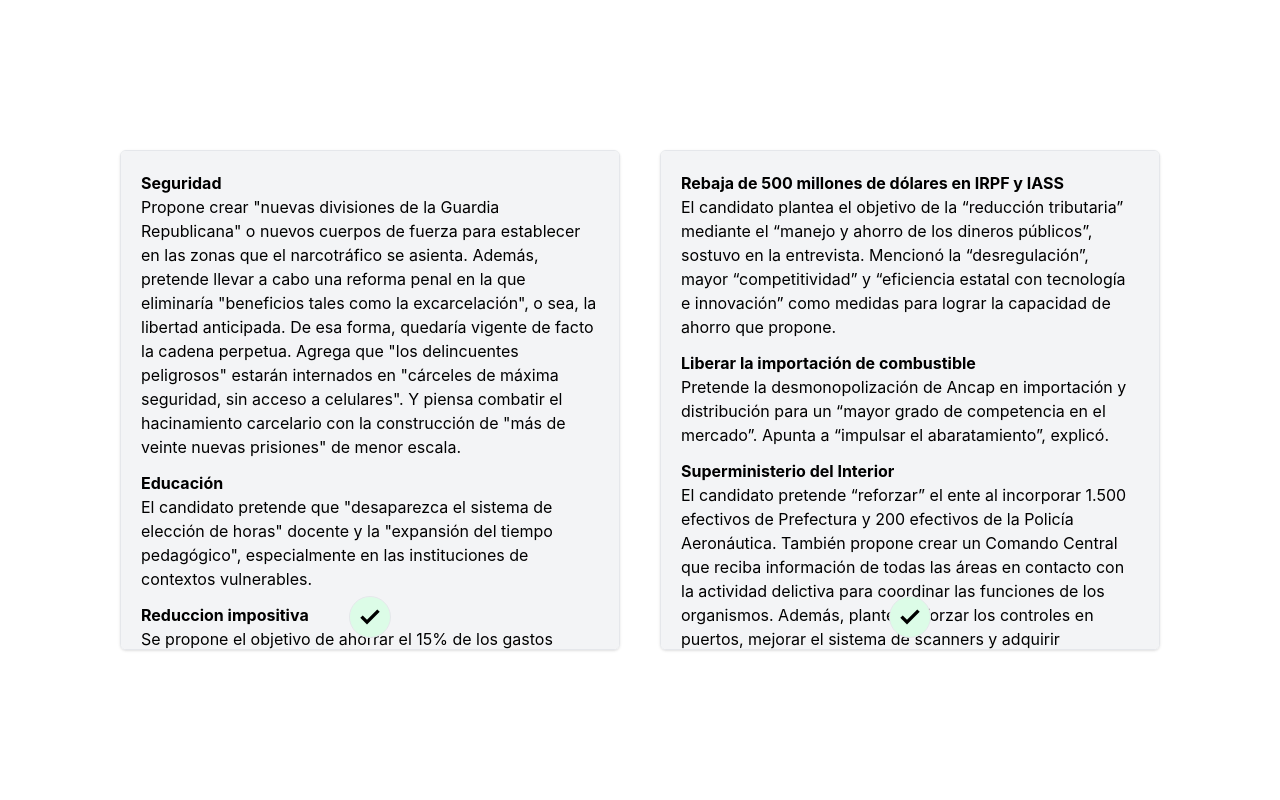
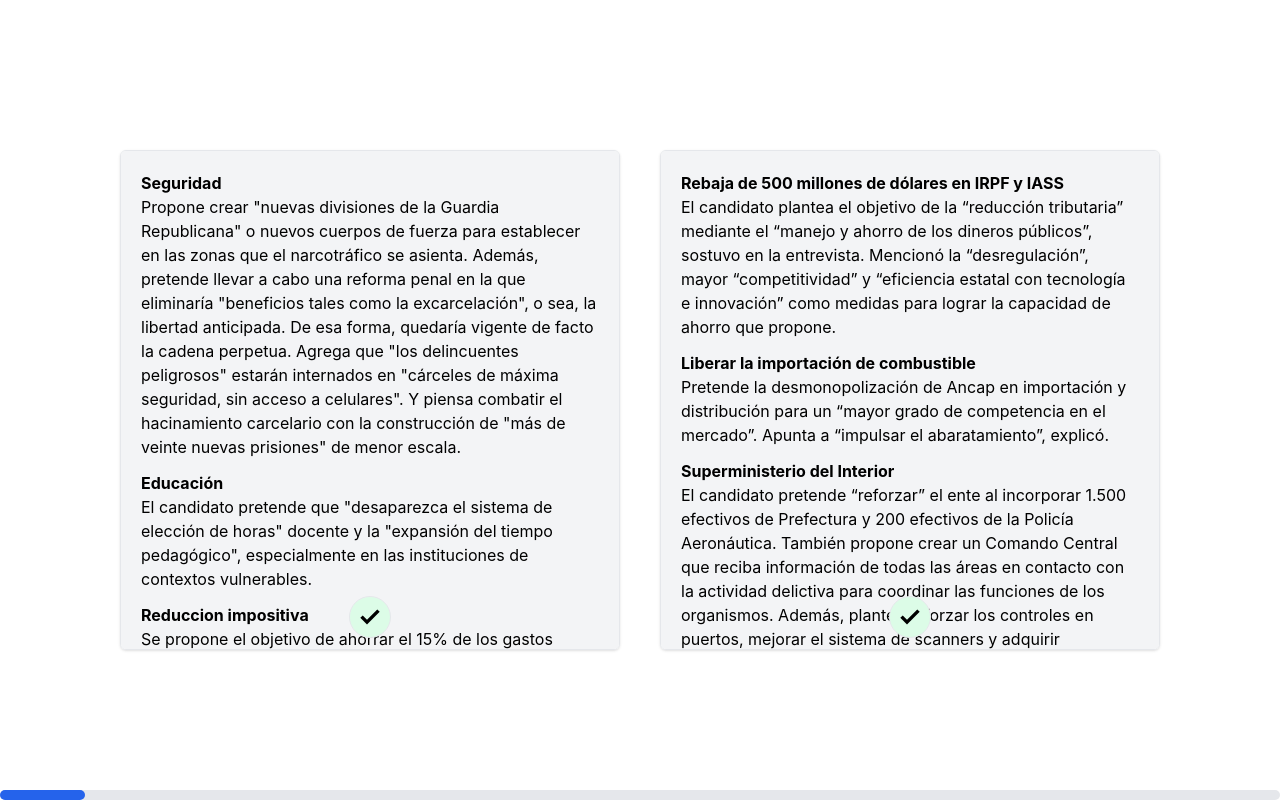
Before and after one commit to GiselleMilano/aquienvoto, a React (Create React App) app: page / in a window 1280 px wide. Built offline with nearby package versions, Linux system fonts and the light colour scheme.

Commit message:
feature: Progress bar

```diff
--- a/src/App.tsx
+++ b/src/App.tsx
@@ -15,6 +15,7 @@ import { C6 } from "./candidates/C6";
 import { C7 } from "./candidates/C7";
 import { C8 } from "./candidates/C8";
 import { C9 } from "./candidates/C9";
+import { Progress } from "./components/progress";
 import { Candidate, ProposalCard } from "./components/proposalCard";
 
 const candidates = [
@@ -69,6 +70,11 @@ function App() {
           onClick={() => chooseProposal("right")}
         />
       </header>
+      {!winner && (
+        <div className="absolute w-full bottom-0">
+          <Progress value={(step / maxSteps) * 100} />
+        </div>
+      )}
       {winner && (
         <div className="absolute inset-0 bg-gray-200 flex justify-center items-center">
           <div className="w-[500px] h-[500px] rounded bg-white shadow-md text-center">
--- /dev/null
+++ b/src/components/progress.tsx
@@ -0,0 +1,16 @@
+import { FC } from "react";
+
+interface props {
+  value: number;
+}
+
+export const Progress: FC<props> = ({ value }) => {
+  return (
+    <div className="w-full bg-gray-200 rounded-full h-2.5 dark:bg-gray-700">
+      <div
+        className="bg-blue-600 h-2.5 rounded-full"
+        style={{ width: `${value}%`, transition: "width 0.5s ease-in-out" }}
+      ></div>
+    </div>
+  );
+};
```
